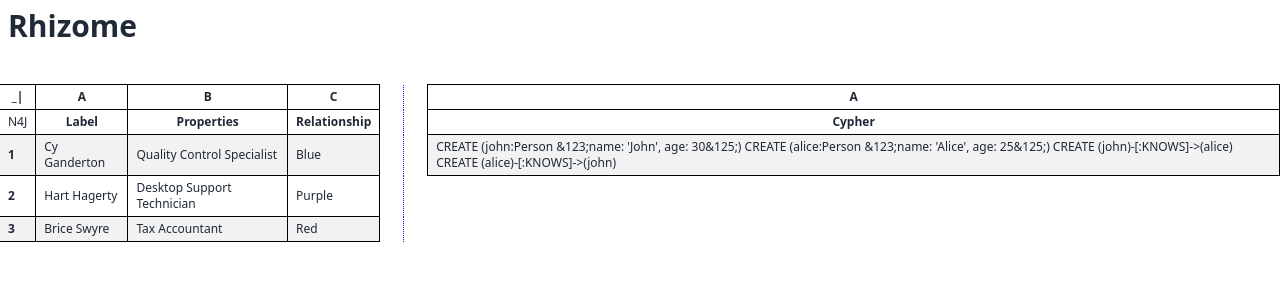
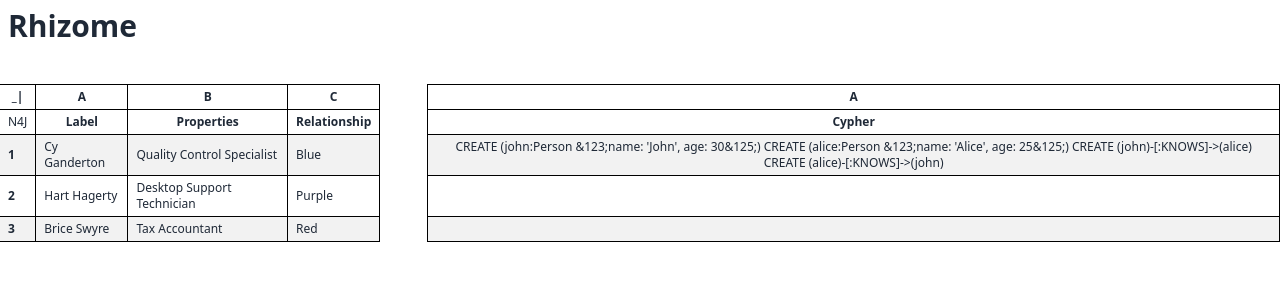
Before and after one commit to scmacoll/Rhizome, a SvelteKit app in the folder rhizome-pt/: page / in a window 1280 px wide. Shown: the top 300 px of the page. Built offline with nearby package versions, Linux system fonts and the light colour scheme.

Commit message:
edited table

```diff
--- a/rhizome-pt/src/routes/+page.svelte
+++ b/rhizome-pt/src/routes/+page.svelte
@@ -9,7 +9,7 @@
       <th class="border-y border-r border-black">A</th>
       <th class="border-y border-r border-black">B</th>
       <th class="border-y border-r border-black">C</th>
-      <th class="w-6 border-primary border-dotted border-r"></th>
+      <th class="w-6 border-white border-primary border-r"></th>
       <th class="w-6"></th>
       <th class="border-y border-x border-black">A</th>
     </tr>
@@ -21,7 +21,7 @@
       <td class="border-r border-b border-black">Label</td>
       <td class="border-r border-b border-black">Properties</td>
       <td class="border-r border-b border-black">Relationship</td>
-      <th class="w-6 border-primary border-dotted border-r"></th>
+      <th class="w-6 border-white border-primary border-r"></th>
       <th class="w-6"></th>
       <td class="border-x border-b border-black">Cypher</td>
     </tr>
@@ -31,9 +31,9 @@
       <td class="bg-base-200 border-r border-b border-black">Cy Ganderton</td>
       <td class="bg-base-200 border-r border-b border-black">Quality Control Specialist</td>
       <td class="bg-base-200 border-r border-b border-black">Blue</td>
-      <th class="w-6 border-primary border-dotted border-r"></th>
+      <th class="w-6 border-white border-primary border-r"></th>
       <th class="w-6"></th>
-      <td class="bg-base-200 border-x border-b border-black">
+      <td class="bg-base-200 border-x border-b border-black text-center">
         CREATE (john:Person &123;name: 'John', age: 30&125;)
         CREATE (alice:Person &123;name: 'Alice', age: 25&125;)
         CREATE (john)-[:KNOWS]->(alice)
@@ -46,8 +46,10 @@
       <td class="border-r border-b border-black">Hart Hagerty</td>
       <td class="border-r border-b border-black">Desktop Support Technician</td>
       <td class="border-r border-b border-black">Purple</td>
-      <th class="w-6 border-primary border-dotted border-r"></th>
+      <th class="w-6 border-white border-primary border-r"></th>
       <th class="w-6"></th>
+      <td class="border-x border-b border-black text-center opacity-0">
+      </td>
     </tr>
     <!-- row 3 -->
     <tr class="">
@@ -55,8 +57,11 @@
       <td class="bg-base-200 border-r border-b border-black">Brice Swyre</td>
       <td class="bg-base-200 border-r border-b border-black">Tax Accountant</td>
       <td class="bg-base-200 border-r border-b border-black">Red</td>
-      <th class="w-6 border-primary border-dotted border-r"></th>
+      <th class="w-6 border-white border-primary border-r"></th>
       <th class="w-6"></th>
+      <td class="bg-base-200 border-x border-b border-black text-center">
+        <p class="opacity-0"></p>
+      </td>
     </tr>
     </tbody>
     <tfoot>
```
Also changed, not shown: 1 other file (tests, documents, lock files or other folders).
